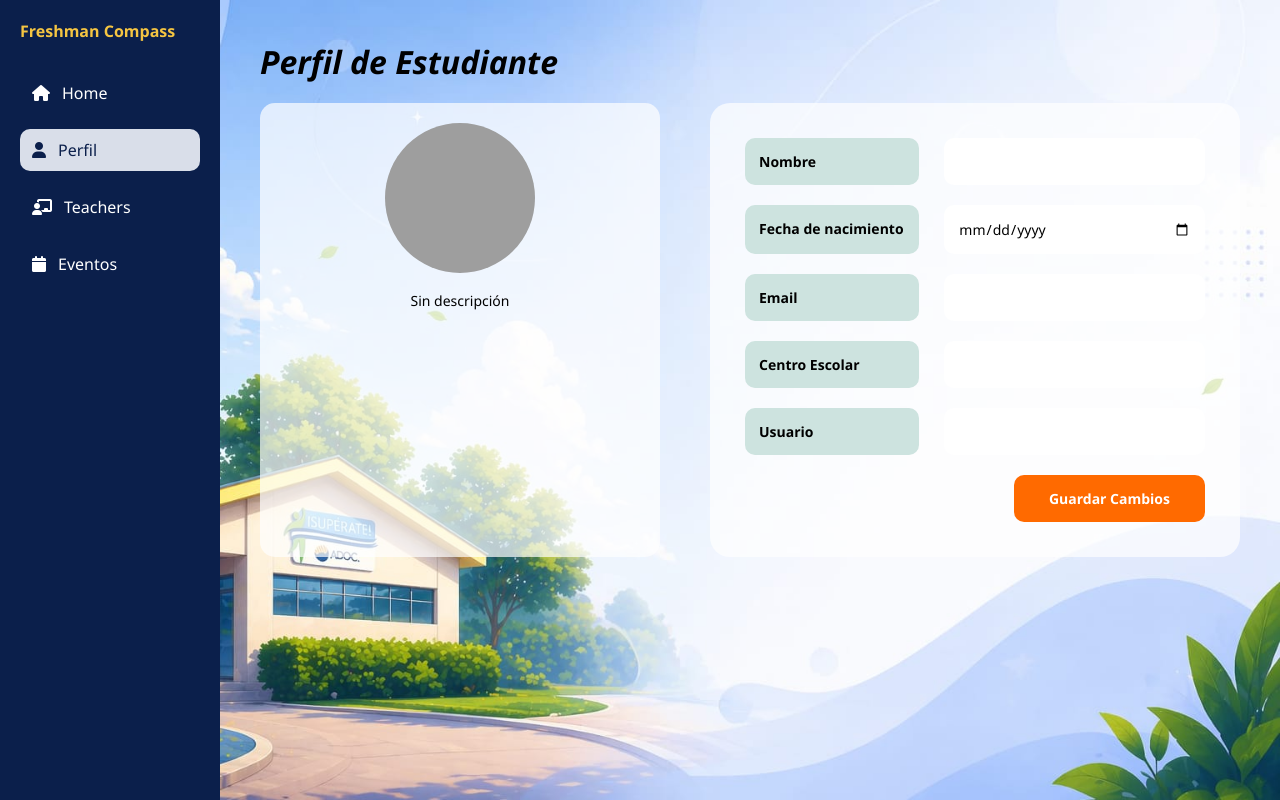
After one commit to FreshmanCompass26/FreshmanCompass26, a PHP site: page /profile.php in a window 1280 px wide. The commit adds this page. Run offline with PHP 8.4, Linux system fonts and the light colour scheme; data that the repository does not hold is empty; grey boxes are pictures that could not be loaded.

Commit message:
profile pt1

```diff
--- a/get_teachers.php
+++ b/get_teachers.php
@@ -5,7 +5,7 @@ header('Content-Type: application/json; charset=utf-8');
 $servername = "localhost";
 $username   = "root";
 $password   = "";
-$dbname     = "freshman_db";
+$dbname     = "teachers";
 
 $conn = new mysqli(
     $servername,
--- /dev/null
+++ b/php/profile_conexion.php
@@ -0,0 +1,19 @@
+<?php
+
+$servidor = "localhost";
+$usuario = "root";
+$contrasena = "";
+$baseDatos = "profile";
+
+$conexion = new mysqli(
+    $servidor,
+    $usuario,
+    $contrasena,
+    $baseDatos
+);
+
+if ($conexion->connect_error) {
+    die("Error de conexión: " . $conexion->connect_error);
+}
+
+?>
--- /dev/null
+++ b/profile.php
@@ -0,0 +1,151 @@
+<?php
+include("php/profile_conexion.php");
+
+$idUsuario = 3;
+
+$consulta = $conexion->query("
+SELECT * FROM estudiantes WHERE id = $idUsuario
+");
+
+$perfil = $consulta->fetch_assoc();
+
+if (!$perfil) {
+    $perfil = [
+        "nombre" => "",
+        "descripcion" => "Sin descripción",
+        "email" => "",
+        "centro_escolar" => "",
+        "username" => "",
+        "fecha_nacimiento" => "",
+        "foto_perfil" => "default.png"
+    ];
+}
+?>
+
+<!DOCTYPE html>
+<html lang="es">
+<head>
+    <meta charset="UTF-8">
+    <meta name="viewport" content="width=device-width, initial-scale=1.0">
+    <title>Perfil de Estudiante</title>
+
+    <link rel="stylesheet" href="styles/profile.css">
+
+    <link rel="stylesheet"
+    href="https://cdnjs.cloudflare.com/ajax/libs/font-awesome/6.5.1/css/all.min.css">
+</head>
+
+<body>
+
+
+<aside class="sidebar">
+
+    <h2>Freshman Compass</h2>
+
+    <ul>
+
+        <li>
+            <a href="#">
+                <i class="fa-solid fa-house"></i>
+                <span>Home</span>
+            </a>
+        </li>
+
+        <li class="activo">
+            <a href="#">
+                <i class="fa-solid fa-user"></i>
+                <span>Perfil</span>
+            </a>
+        </li>
+
+        <li>
+            <a href="#">
+                <i class="fa-solid fa-chalkboard-user"></i>
+                <span>Teachers</span>
+            </a>
+        </li>
+
+        <li>
+            <a href="#">
+                <i class="fa-solid fa-calendar"></i>
+                <span>Eventos</span>
+            </a>
+        </li>
+
+    </ul>
+
+</aside>
+
+<main class="contenido">
+
+    <h1>Perfil de Estudiante</h1>
+
+    <div class="contenedor-principal">
+
+
+        <div class="tarjeta-perfil">
+
+          <img src="img/<?php echo $perfil['foto_perfil'] ?? 'carlos.jpeg'; ?>" alt="Foto Perfil"> </img>
+
+
+            <h2>
+                <?php echo $perfil['nombre'] ?? 'Usuario'; ?>
+            </h2>
+
+            <p>
+                <?php echo $perfil['descripcion'] ?? 'Sin descripción'; ?>
+            </p>
+
+        </div>
+
+        <!-- ✅ FORMULARIO -->
+        <div class="datos">
+
+            <form action="php/actualizar_perfil.php" method="POST">
+
+                <div class="campo">
+                    <label>Nombre</label>
+                    <input type="text" name="nombre"
+                    value="<?php echo $perfil['nombre'] ?? ''; ?>">
+                </div>
+
+                <div class="campo">
+                    <label>Fecha de nacimiento</label>
+                    <input type="date" name="fecha_nacimiento"
+                    value="<?php echo $perfil['fecha_nacimiento'] ?? ''; ?>">
+                </div>
+
+                <div class="campo">
+                    <label>Email</label>
+                    <input type="email" name="email"
+                    value="<?php echo $perfil['email'] ?? ''; ?>">
+                </div>
+
+                <div class="campo">
+                    <label>Centro Escolar</label>
+                    <input type="text" name="centro_escolar"
+                    value="<?php echo $perfil['centro_escolar'] ?? ''; ?>">
+                </div>
+
+                <div class="campo">
+                    <label>Usuario</label>
+                    <input type="text" name="username"
+                    value="<?php echo $perfil['username'] ?? ''; ?>">
+                </div>
+
+                <button type="submit">
+                    Guardar Cambios
+                </button>
+
+            </form>
+
+        </div>
+
+    </div>
+
+</main>
+
+<script src="Js/perfil.js"></script>
+
+</body>
+</html>
--- /dev/null
+++ b/styles/profile.css
@@ -0,0 +1,160 @@
+/* RESET */
+*{
+    margin:0;
+    padding:0;
+    box-sizing:border-box;
+    font-family: 'Segoe UI', sans-serif;
+}
+
+/* FONDO */
+body{
+    display:flex;
+    background-image:url("../img/WhatsApp Image 2026-05-03 at 5.58.08 PM.jpeg");
+    background-size:cover;
+    background-position:center;
+}
+
+/* SIDEBAR */
+.sidebar{
+    width:220px;
+    height:100vh;
+    background:#0b1f4b;
+    color:white;
+    display:flex;
+    flex-direction:column;
+    padding:20px;
+}
+
+.sidebar h2{
+    font-size:16px;
+    color:#f5c542;
+    margin-bottom:30px;
+}
+
+/* MENÚ */
+.sidebar ul{
+    list-style:none;
+}
+
+.sidebar li{
+    margin-bottom:15px;
+    border-radius:10px;
+}
+
+.sidebar li a{
+    text-decoration:none;
+    color:white;
+    display:flex;
+    align-items:center;
+    gap:12px;
+    padding:10px 12px;
+    border-radius:10px;
+    transition:0.3s;
+}
+
+.sidebar li a:hover{
+    background:rgba(255,255,255,0.1);
+}
+
+.sidebar li.activo a{
+    background:#d9dee9;
+    color:#0b1f4b;
+}
+
+/* CONTENIDO */
+.contenido{
+    flex:1;
+    padding:40px;
+}
+
+/* TITULO */
+.contenido h1{
+    font-style:italic;
+    margin-bottom:20px;
+}
+
+/* CONTENEDOR */
+.contenedor-principal{
+    display:flex;
+    gap:50px;
+}
+
+/* TARJETA PERFIL */
+.tarjeta-perfil{
+    width:400px;
+    background:rgba(255,255,255,0.7);
+    border-radius:15px;
+    padding:20px;
+    text-align:center;
+}
+
+.tarjeta-perfil img{
+    width:150px;
+    height:150px;
+    border-radius:50%;
+    object-fit: cover;   /* ✅ ESTO LO ARREGLA TODO */
+}
+
+
+.tarjeta-perfil h2{
+    font-size:22px;
+    margin-bottom:12px;
+}
+
+.tarjeta-perfil p{
+    font-size:14px;
+    line-height:1.6;
+}
+
+/* FORMULARIO */
+.datos{
+    flex:1;
+    background:rgba(255,255,255,0.7);
+    border-radius:20px;
+    padding:35px;
+}
+
+/* CAMPOS */
+.campo{
+    display:flex;
+    justify-content:space-between;
+    margin-bottom:20px;
+    gap:25px;
+}
+
+.campo label{
+    width:40%;
+    background:#cde3df;
+    padding:14px;
+    border-radius:10px;
+    font-size:14px;
+    font-weight:bold;
+}
+
+.campo input{
+    width:60%;
+    padding:14px;
+    border:none;
+    border-radius:10px;
+    outline:none;
+    font-size:14px;
+}
+
+
+/* BOTÓN */
+button{
+    background:#ff6a00;
+    color:white;
+    padding:14px 35px;   /* más grande */
+    border:none;
+    border-radius:10px;
+    cursor:pointer;
+    float:right;
+    font-size:14px;
+    font-weight:bold;
+    transition:0.3s;
+}
+
+button:hover{
+    transform:scale(1.05);
+}
--- a/teachers.php
+++ b/teachers.php
@@ -10,7 +10,7 @@
 <script src="https://cdn.tailwindcss.com"></script>
 
 <link rel="stylesheet" href="styles/style.css">
-<link rel="stylesheet" href="styles/steachers.css">
+<link rel="stylesheet" href="styles/teachers.css">
 
 
 
```
Also changed, not shown: Js/profile.js (added, +7 -0 lines), php/actualizarprofile.php (added, +28 -0 lines), styles/eventos.css (+13 -10 lines).
